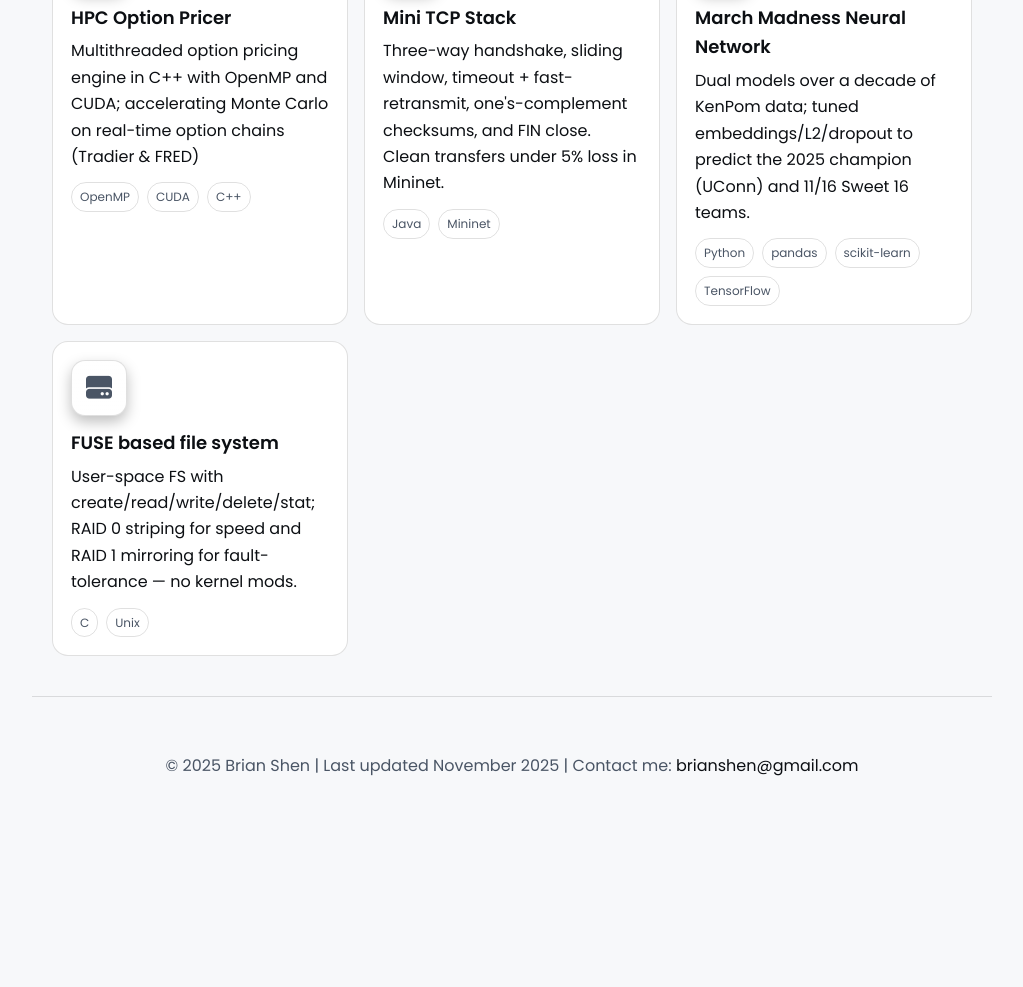
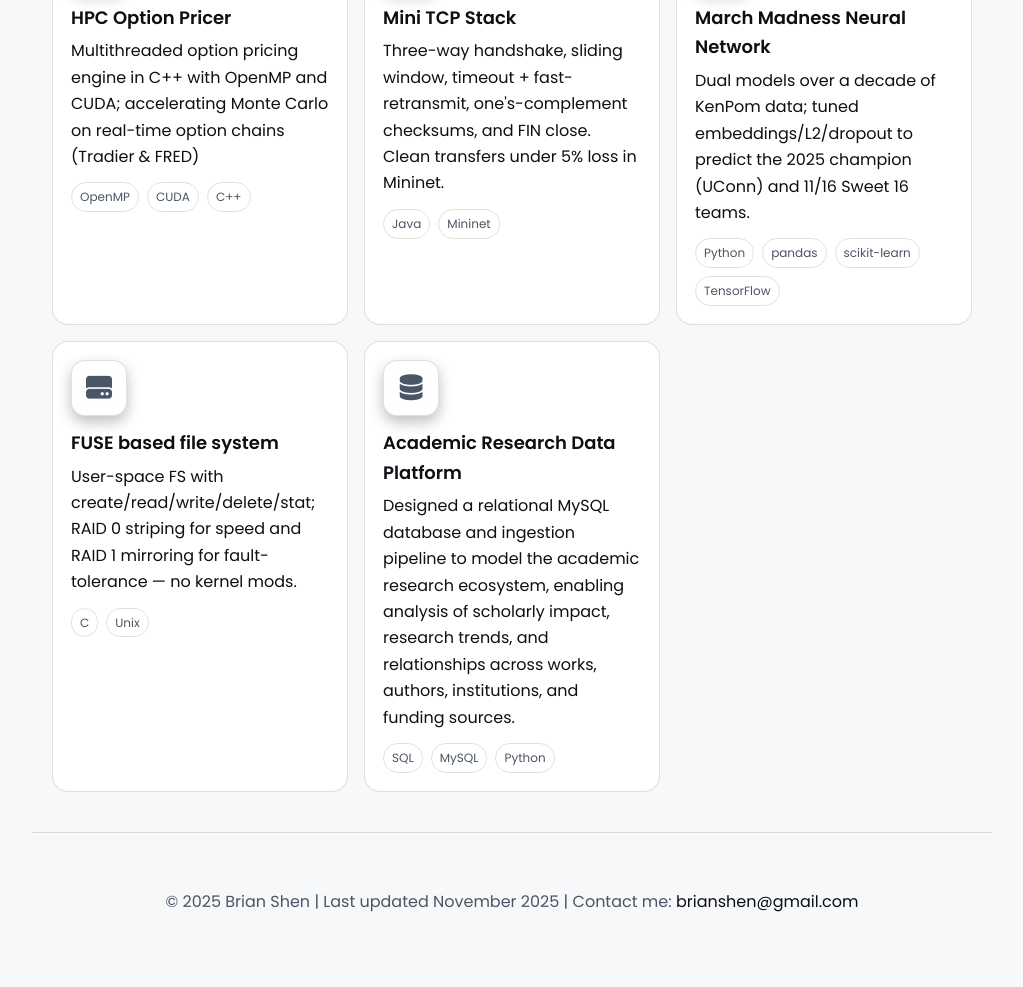
Before and after one commit to brianshen03/personal-web, a plain HTML site: page projects.html in a window 1280 px wide. Shown: the part 269-1256 px from the top of the page, without its empty margins (128-1151 px from the left). Before the commit the page ends 1121 px from the top, so only its background shows below. Drawn offline with Linux system fonts and the light colour scheme.

Commit message:
added databases SQL project

```diff
--- a/projects.html
+++ b/projects.html
@@ -68,6 +68,25 @@
             </div>
           </a>
 
+          <!-- SQL Databases Project -->
+          <a class="project-card" href="https://github.com/kzfubar/databases-final" target="_blank" rel="noopener noreferrer">
+            <div class="card-content">
+              <div class="project-icon" aria-hidden="true"><i class="fa-solid fa-database"></i></div>
+              <h3> Academic Research Data Platform</h3>
+              <p>
+                  Designed a relational MySQL database and ingestion pipeline to model the academic research ecosystem,
+                  enabling analysis of scholarly impact, research trends, and relationships across works, authors,
+                  institutions, and funding sources.
+              </p>
+              <ul class="tech-tags">
+                <li>SQL</li>
+                <li>MySQL</li>
+                <li>Python</li>
+              </ul>
+            </div>
+          </a>
+
+
 </div>
 
       </div>
```
